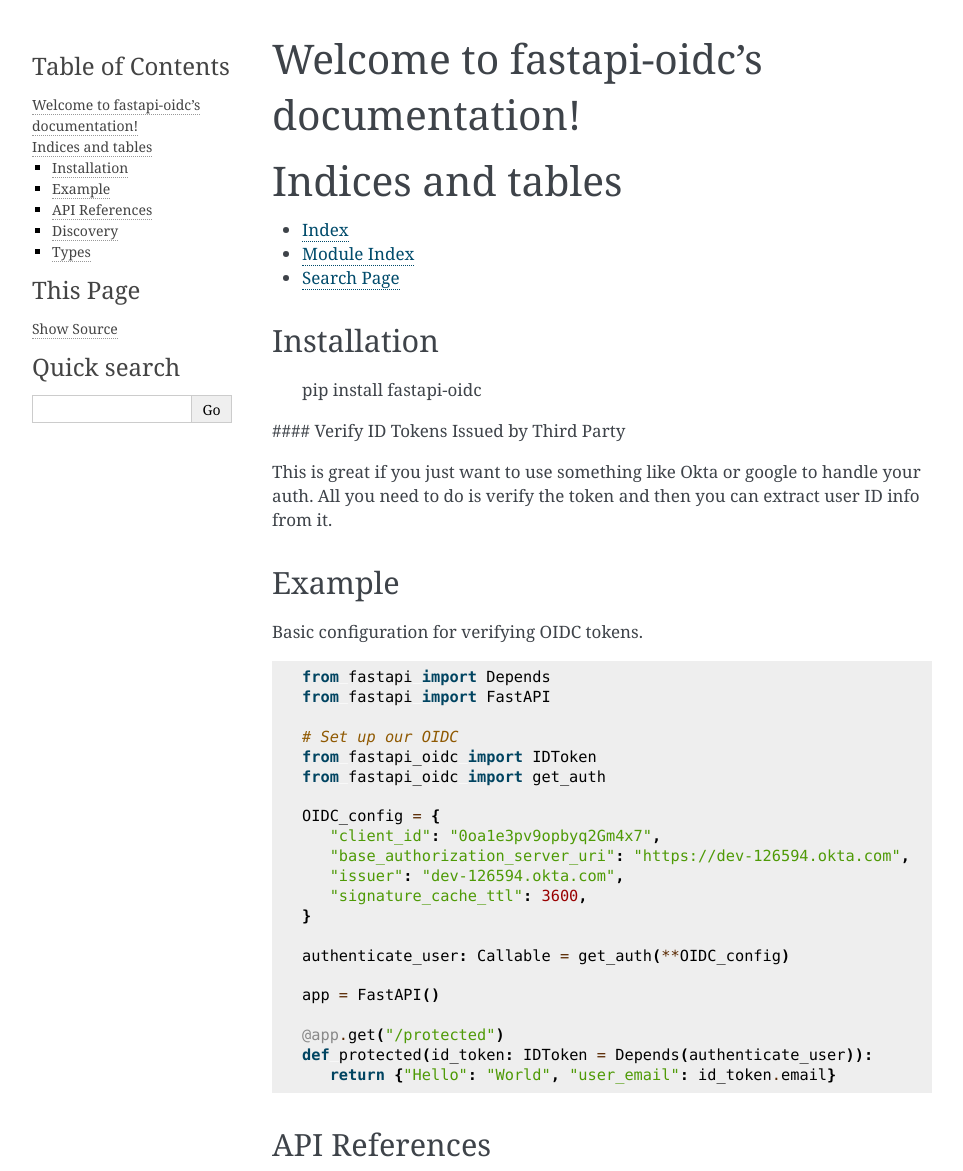
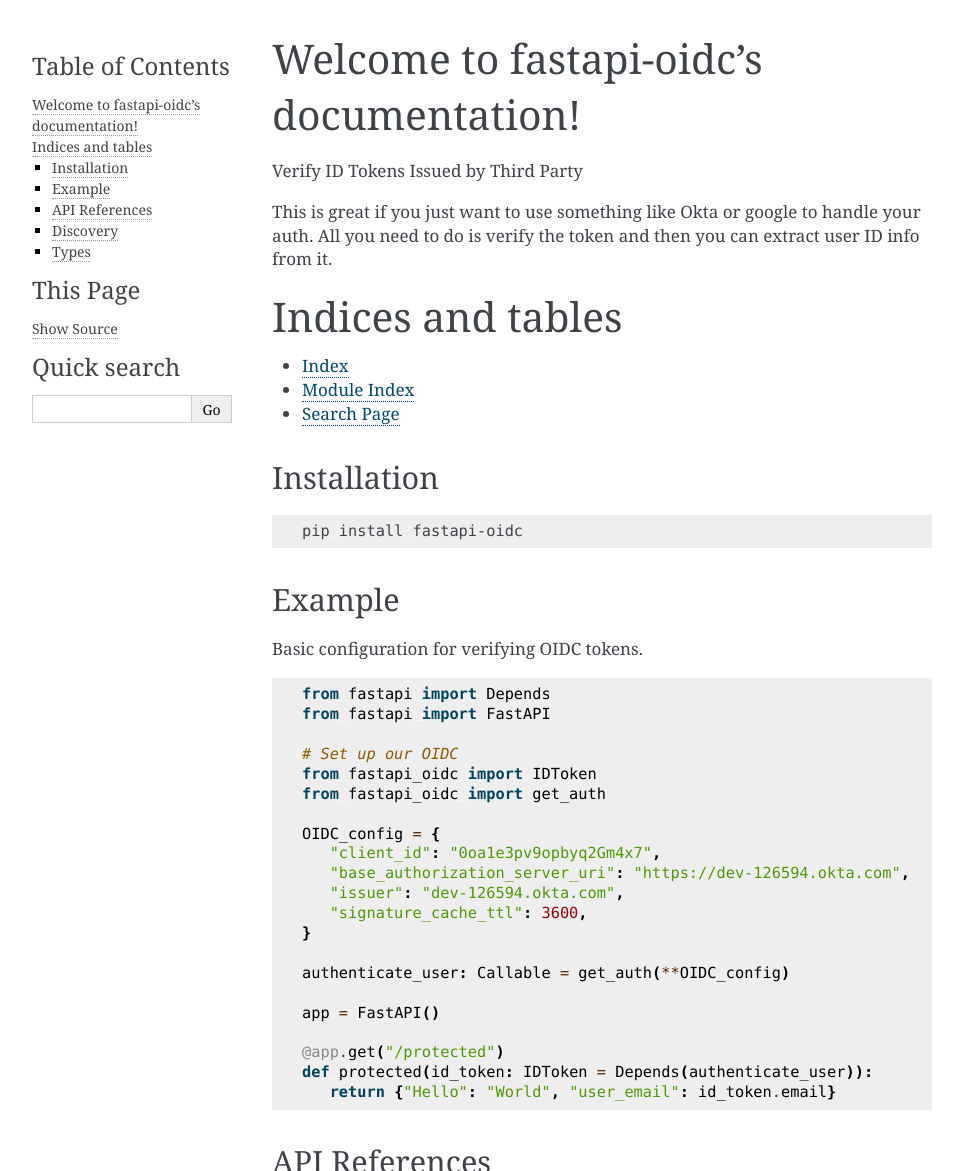
Before and after one commit to HarryMWinters/fastapi-oidc, a Sphinx documentation site: the page built from docs/index.rst, in a window 1280 px wide, cut to the strip 0-1171 px from the top of the page. Shown: the whole strip, without its empty margins (148-1111 px from the left). Built offline with Sphinx 7.4.7, drawn with Linux system fonts in a browser that asks for light colours; some of the changed lines change nothing that is shown.

```diff
--- a/docs/index.rst
+++ b/docs/index.rst
@@ -1,11 +1,15 @@
 Welcome to fastapi-oidc's documentation!
 ========================================
+
+Verify ID Tokens Issued by Third Party
+
+This is great if you just want to use something like Okta or google to handle
+your auth. All you need to do is verify the token and then you can extract
+user ID info from it.
 
 .. toctree::
    :maxdepth: 2
    :caption: Contents:
-
-
 
 Indices and tables
 ==================
@@ -17,13 +21,9 @@
 Installation
 ------------
 
+.. code-block:: bash
+
    pip install fastapi-oidc
-
-#### Verify ID Tokens Issued by Third Party
-
-This is great if you just want to use something like Okta or google to handle
-your auth. All you need to do is verify the token and then you can extract user ID info from it.
-
 
 Example
 -------
```
